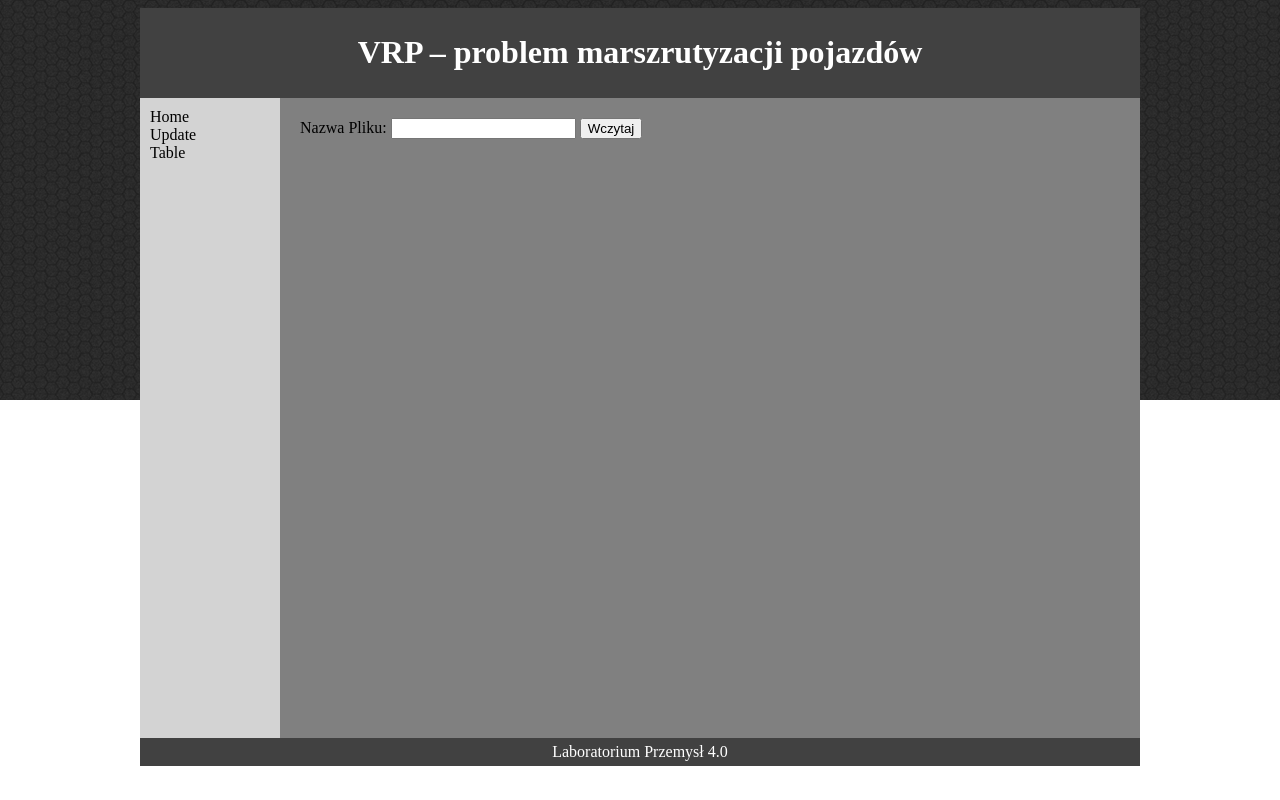
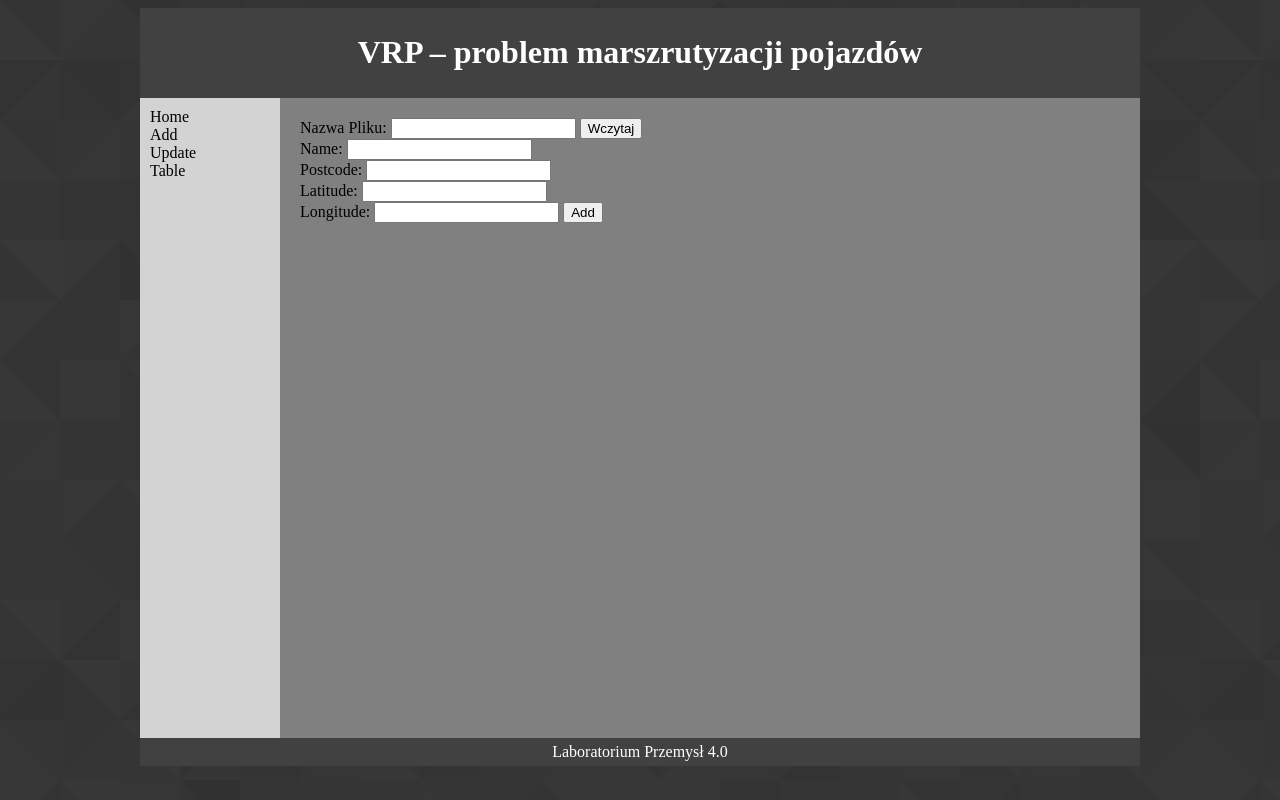
Before and after one commit to MarcWaw/IndustryIV, a PHP site: page / in a window 1280 px wide. Run offline with PHP 8.4, Linux system fonts and the light colour scheme.

Commit message:
Background and stuff

```diff
--- a/Styles/index_style.css
+++ b/Styles/index_style.css
@@ -1,6 +1,5 @@
 body {
-    background-image: url("Images/background.png");
-    background-repeat: repeat-x;
+    background-image: url('../img/footer_lodyas.png');
 }
 footer
 {
--- a/index.php
+++ b/index.php
@@ -13,6 +13,7 @@
         </div>
         <div id="nav">
             Home <br/>
+            Add <br/>
             Update <br/>
             Table <br/>
         </div>
@@ -21,6 +22,21 @@
                 Nazwa Pliku:
                 <input type="text" name="file_name"/>
                 <input type="submit" value="Wczytaj" />
+                <br />
+            </form>
+            <form action="dbupdate.php" method="post">
+                Name:
+                <input type="text" name="city_name"/>
+                <br />
+                Postcode:
+                <input type="text" name="city_postcode"/>
+                <br />
+                Latitude:
+                <input type="text" name="city_latitude"/>
+                <br />
+                Longitude:
+                <input type="text" name="city_longitude"/>
+                <input type="submit" value="Add" />
                 <br />
             </form>
         </div>
--- a/load_file.php
+++ b/load_file.php
@@ -1,4 +1,5 @@
 <?php
+require_once "dbupdate.php";
 
 $distanceMatrix = array();
 $cityData = array();
```
Also changed, not shown: dbupdate.php (+19 -6 lines), Images/background.png (deleted), img/crissXcross.png (added), img/dark_wood.png (added), img/footer_lodyas.png (added).
